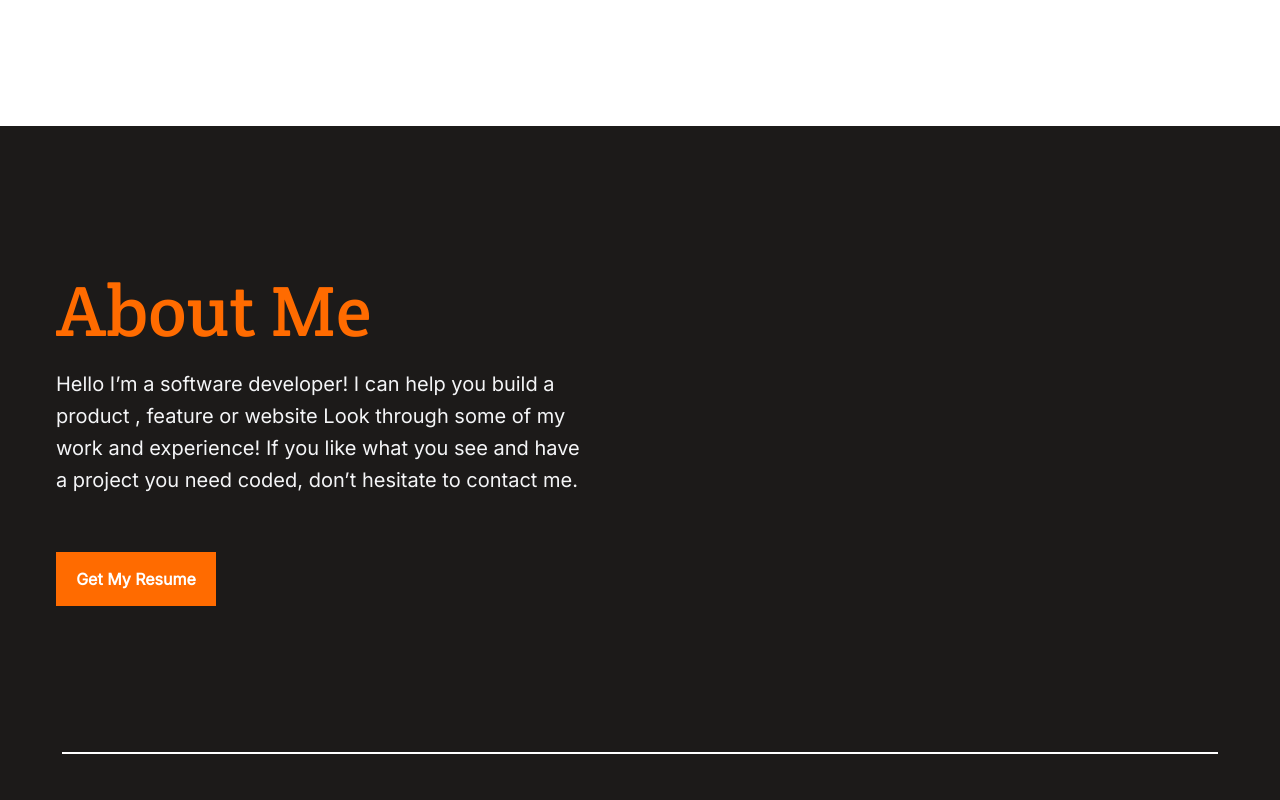
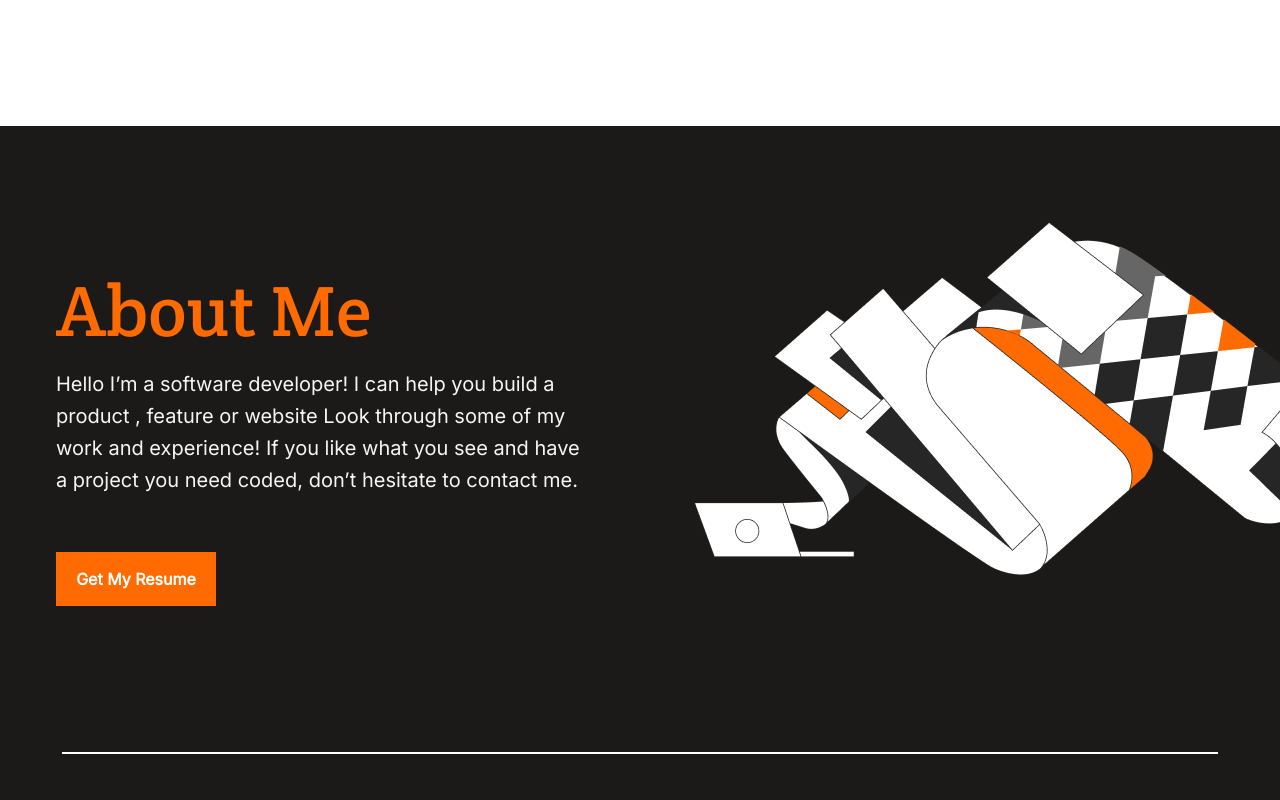
Before and after one commit to Chimoneg27/Personal-Portfolio, a website: page index.html in a window 1280 px wide. Shown: the part 2380-3180 px from the top of the page. Drawn offline with Linux system fonts and the light colour scheme.

Commit message:
Fix backround images

```diff
--- a/styles/desktop.css
+++ b/styles/desktop.css
@@ -203,7 +203,7 @@
     height: 24rem;
     padding: 4rem 0.5rem;
     position: relative;
-    background-image: url(../images/desktop-images/Img\Placeholder4.png);
+    background-image: url(../images/desktop-images/Img\ Placeholder4.png);
     background-repeat: no-repeat;
     background-size: contain;
   }
@@ -319,7 +319,7 @@
   }
 
   .about-me {
-    background-image: url(../images/desktop-images/illustration-about-me-desktop.png), url(../images/desktop-images/about-me-line.jpg);
+    background-image: url(../images/desktop-images/illustration-about\ me-desktop.png), url(../images/desktop-images/about-me-line.jpg);
     background-repeat: no-repeat;
     background-position: 100% 11%, 50% 51%;
     position: relative;
```
